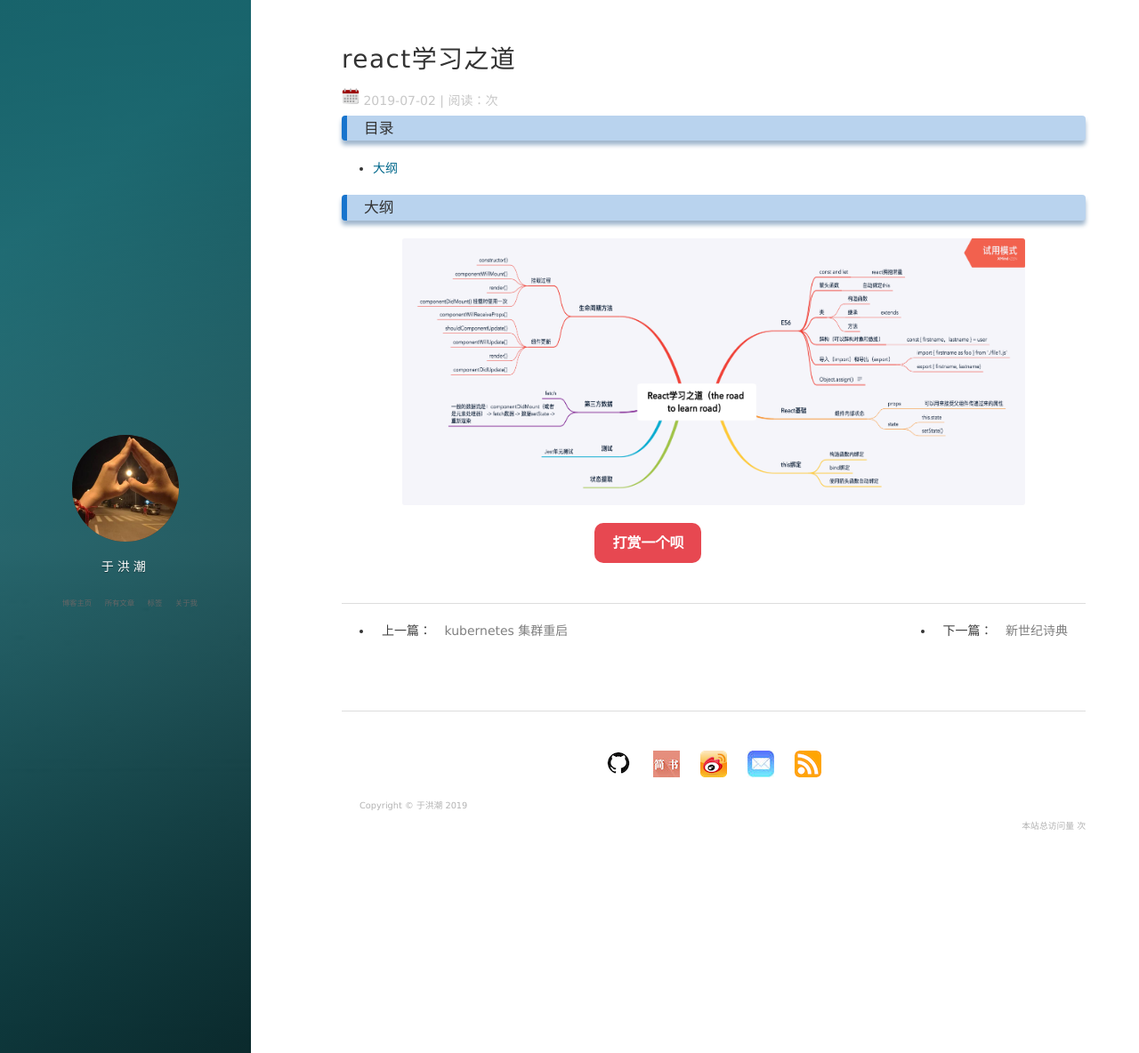
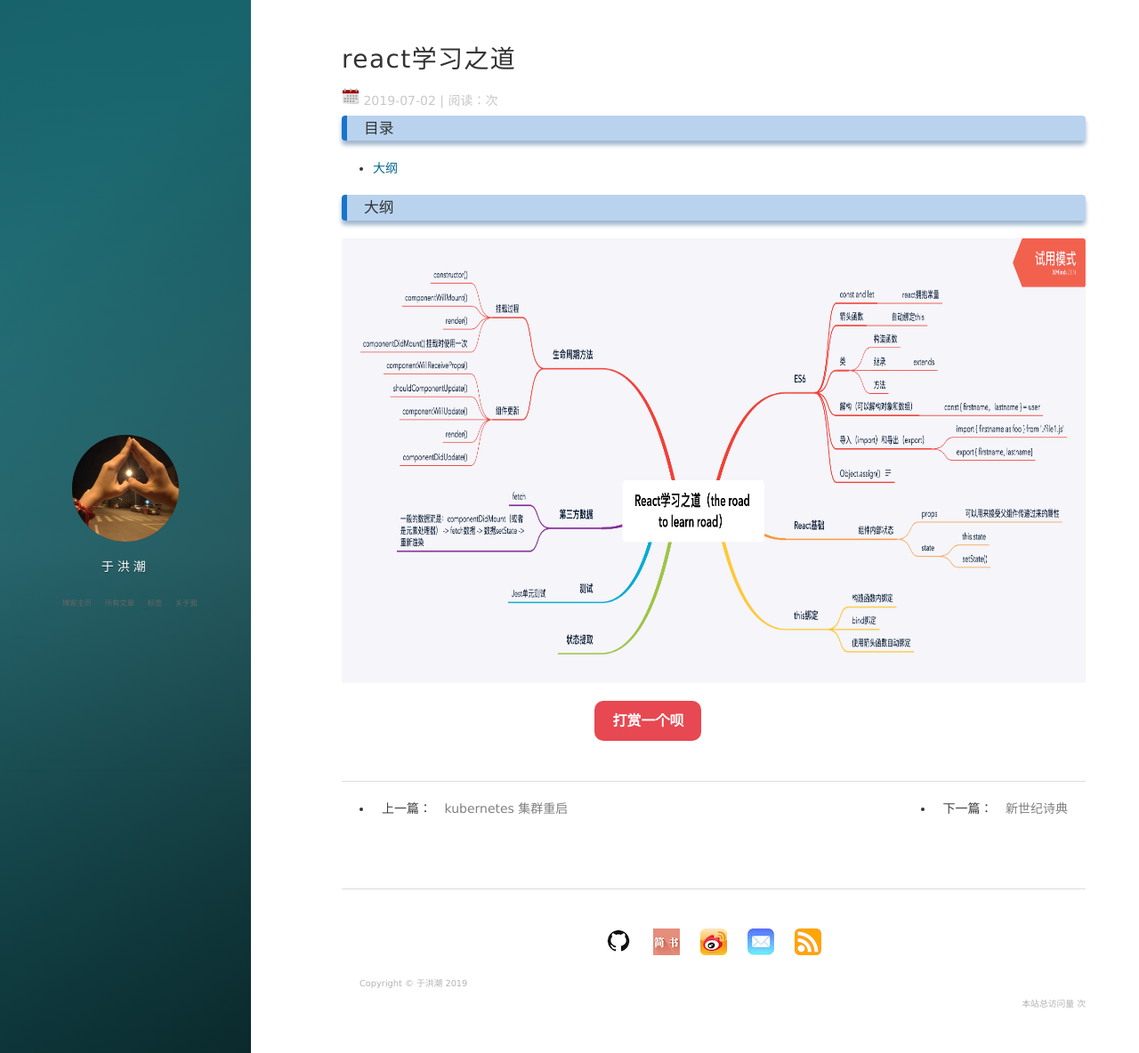
Before and after one commit to yuu6/yuu6.github.io, a Jekyll site: the page built from _posts/2019-07-02-react学习之道.md, in a window 1280 px wide and 1184 px high. Shown: the whole window at 89% size. Built offline with Jekyll 4.4.1, drawn with Linux system fonts in a browser that asks for light colours; nearby versions of some CDN libraries; comment, search, counter and statistics services are not loaded.

Commit message:
Update 2019-07-02-react学习之道.md

```diff
--- a/_posts/2019-07-02-react学习之道.md
+++ b/_posts/2019-07-02-react学习之道.md
@@ -13,5 +13,5 @@ tags: react
 ### <a name="a"></a>大纲
 
 <div align="center">
-	<img src="/images/posts/react/React学习之道.png" height="300" width="700">
+	<img src="/images/posts/react/React学习之道.png" height="500" width="1000">
 </div>
```
